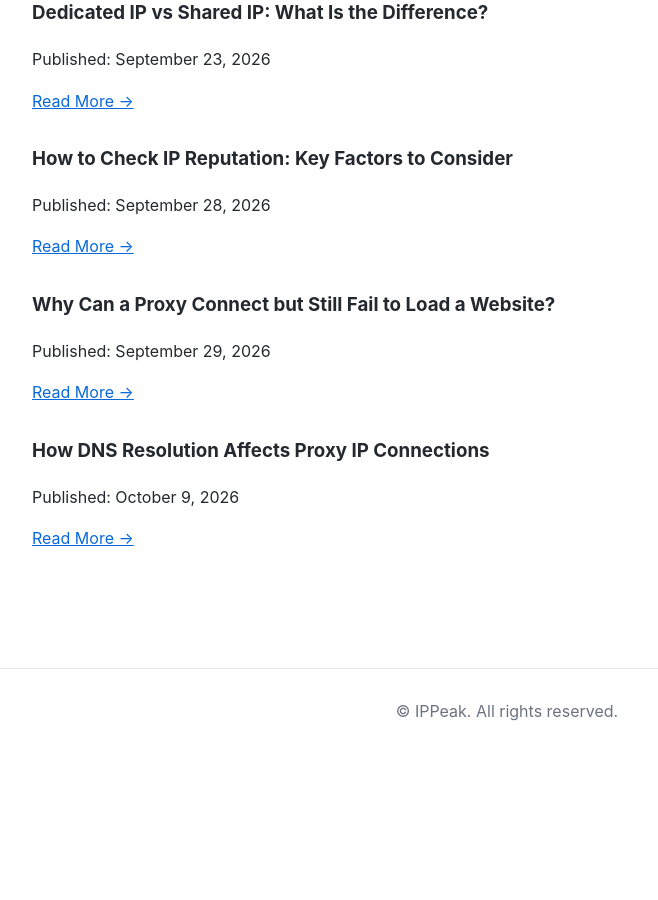
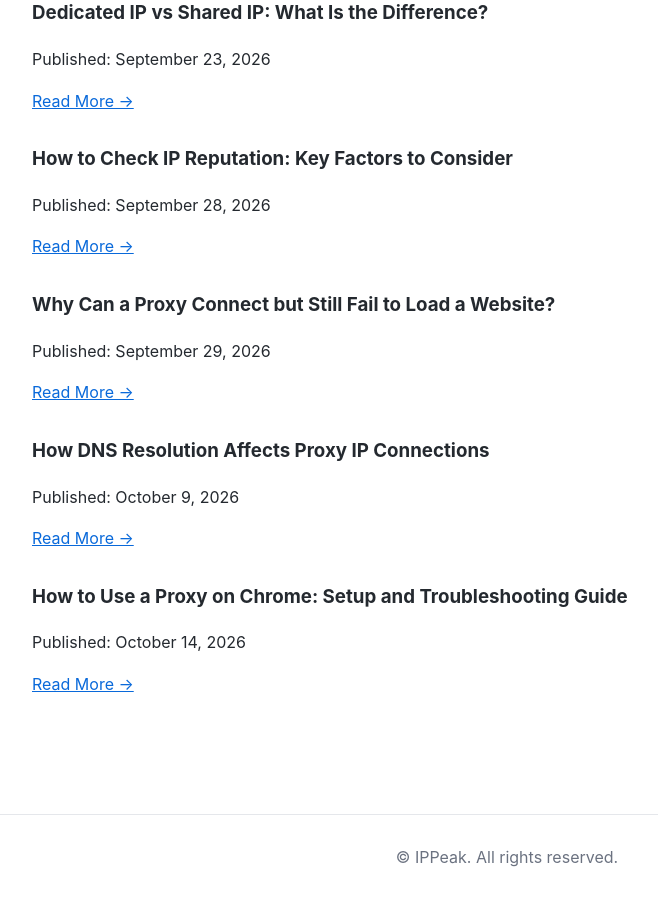
Before and after one commit to IPPeak/IPPeak-Residential-Proxy, a Jekyll site: the page built from docs/blog/articles.md, in a window 1280 px wide and 900 px high, scrolled down 1889 px. Shown: the whole window, without its empty margins (133-791 px from the left). Built offline with Jekyll 4.4.1, drawn with Linux system fonts in a browser that asks for light colours; before the commit the page ends 2643 px from its top, so only the background shows below that.

Commit message:
Add new article on using a proxy in Chrome

```diff
--- a/docs/blog/articles.md
+++ b/docs/blog/articles.md
@@ -94,3 +94,9 @@ Published: September 29, 2026
 Published: October 9, 2026
 
 [Read More →](How-DNS-Resolution-Affects-Proxy-IP-Connections.html)
+
+### How to Use a Proxy on Chrome: Setup and Troubleshooting Guide
+
+Published: October 14, 2026
+
+[Read More →](How-to-Use-a-Proxy-on-Chrome.html)
```
